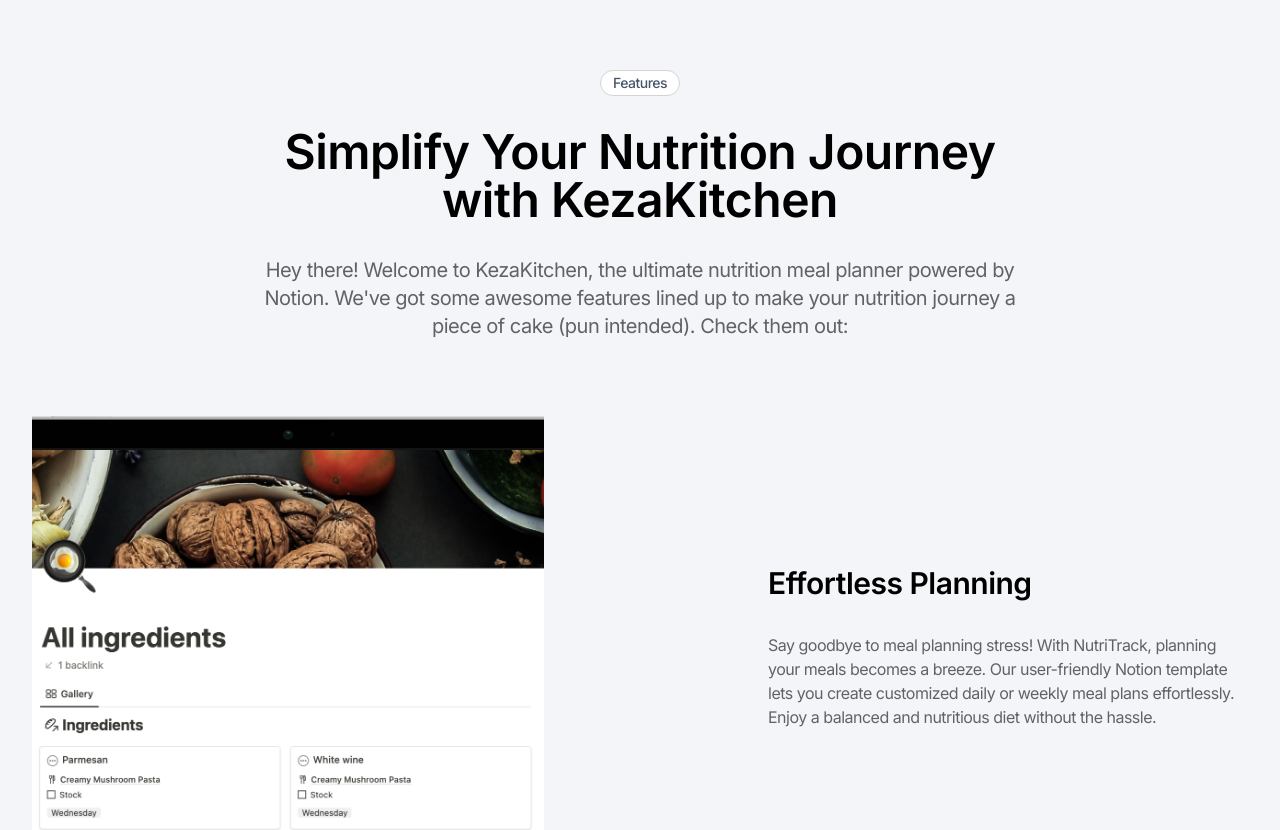
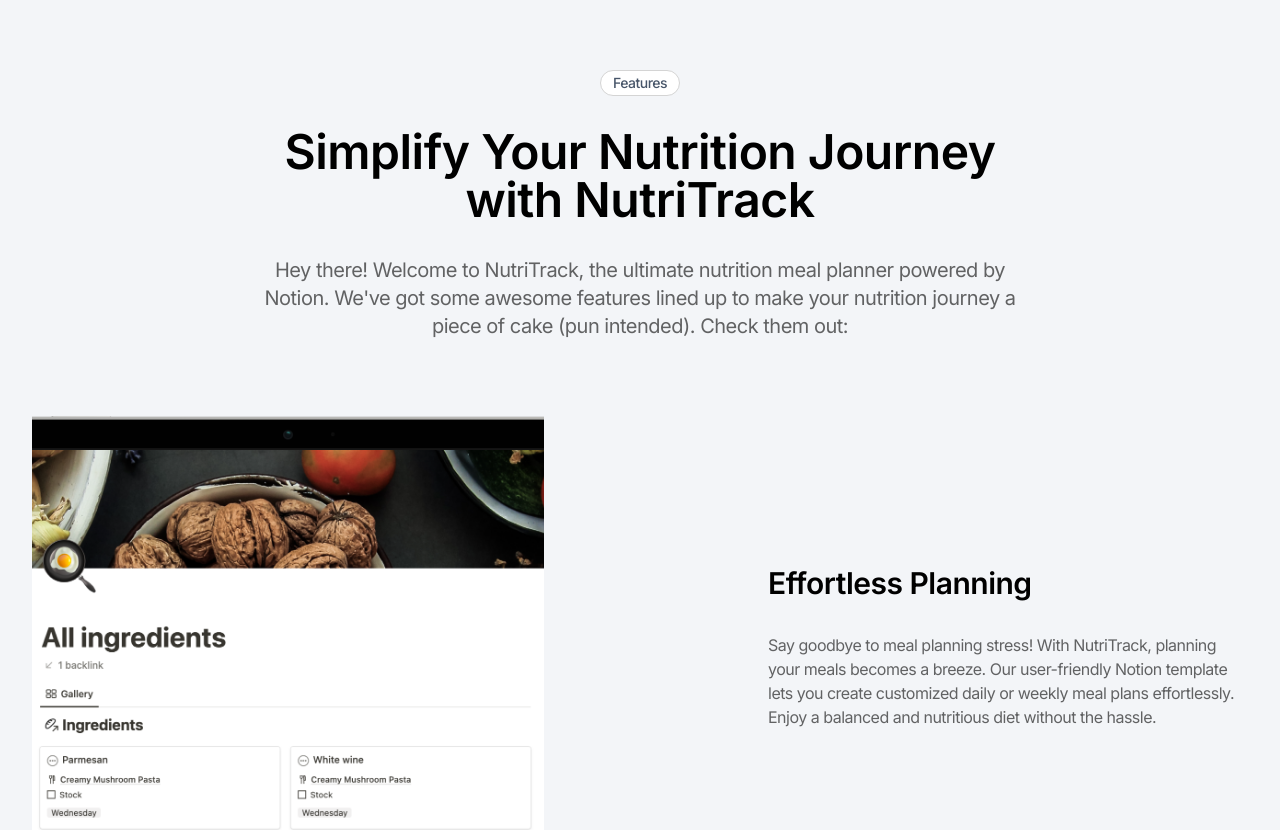
Before and after one commit to Gede-A/KezaKitchen, a Next.js app: page / in a window 1280 px wide. Shown: the part 1260-2090 px from the top of the page. Built offline with nearby package versions, Linux system fonts and the light colour scheme.

Commit message:
testimony change

```diff
--- a/components/Columns/Columns.js
+++ b/components/Columns/Columns.js
@@ -3,34 +3,34 @@
 import { v4 as uuid } from "uuid";
 
 const ColumnData = [
-    // {
-    //     id: uuid(),
-    //     title: "Emily J.",
-    //     icon: "carbon:user-avatar-filled-alt",
-    //     content:
-    //         "NutriPlan has revolutionized my meal planning and nutrition journey. With its intuitive Notion template, I can effortlessly plan my meals, track my nutrition, and stay on top of my health goals. It's truly a game-changer!"
-    // },
-    // {
-    //     id: uuid(),
-    //     title: "Jason F.",
-    //     icon: "carbon:user-avatar-filled-alt",
-    //     content:
-    //         "I've tried various meal planning tools, but NutriPlan stands out from the rest. The customizable layouts and seamless recipe integration make it a breeze to create delicious and healthy meals. It's become an essential part of my wellness routine."
-    // },
-    // {
-    //     id: uuid(),
-    //     title: "Miguel J.",
-    //     icon: "carbon:user-avatar-filled-alt",
-    //     content:
-    //         "NutriPlan has made meal planning and tracking nutrition so much easier and enjoyable. The comprehensive features and user-friendly interface have helped me stay on track with my health goals. I highly recommend it to anyone looking for a convenient and effective solution."
-    // },
-    // {
-    //     id: uuid(),
-    //     title: "Kim L.",
-    //     icon: "carbon:user-avatar-filled-alt",
-    //     content:
-    //         "I can't imagine my nutrition journey without NutriPlan. It has simplified the way I plan my meals and track my progress. The ability to customize layouts and easily integrate recipes has made healthy eating a breeze. It's been a true lifesaver!"
-    // }
+    {
+        id: uuid(),
+        title: "Emily J.",
+        icon: "carbon:user-avatar-filled-alt",
+        content:
+            "NutriPlan has revolutionized my meal planning and nutrition journey. With its intuitive Notion template, I can effortlessly plan my meals, track my nutrition, and stay on top of my health goals. It's truly a game-changer!"
+    },
+    {
+        id: uuid(),
+        title: "Jason F.",
+        icon: "carbon:user-avatar-filled-alt",
+        content:
+            "I've tried various meal planning tools, but NutriPlan stands out from the rest. The customizable layouts and seamless recipe integration make it a breeze to create delicious and healthy meals. It's become an essential part of my wellness routine."
+    },
+    {
+        id: uuid(),
+        title: "Miguel J.",
+        icon: "carbon:user-avatar-filled-alt",
+        content:
+            "NutriPlan has made meal planning and tracking nutrition so much easier and enjoyable. The comprehensive features and user-friendly interface have helped me stay on track with my health goals. I highly recommend it to anyone looking for a convenient and effective solution."
+    },
+    {
+        id: uuid(),
+        title: "Kim L.",
+        icon: "carbon:user-avatar-filled-alt",
+        content:
+            "I can't imagine my nutrition journey without NutriPlan. It has simplified the way I plan my meals and track my progress. The ability to customize layouts and easily integrate recipes has made healthy eating a breeze. It's been a true lifesaver!"
+    }
 ];
 
 export const Columns = () => {
--- a/package.json
+++ b/package.json
@@ -48,15 +48,15 @@
         "uuid": "^8.3.2"
     },
     "devDependencies": {
-        "autoprefixer": "^10.4.13",
+        "autoprefixer": "^10.4.19",
         "clsx": "^1.2.1",
         "eslint": "^8.36.0",
         "eslint-config-prettier": "^8.8.0",
-        "postcss": "^8.4.21",
+        "postcss": "^8.4.38",
         "prettier": "2.8.6",
         "sass": "^1.57.1",
         "stylelint": "^14.16.1",
-        "tailwindcss": "^3.2.4",
+        "tailwindcss": "^3.4.4",
         "vitest": "^0.27.1"
     }
 }
--- a/pages/index.js
+++ b/pages/index.js
@@ -3,7 +3,7 @@
 import { PageTitle } from "@components/Title";
 import { Layout } from "@components/Layout";
 import { HomeBanner } from "@components/Banner";
-import { Columns } from "@components/Columns";
+// import { Columns } from "@components/Columns";
 import { ContentImage } from "@components/ContentImage";
 import { Content } from "@components/Content";
 import { Accordion } from "@components/Accordion";
@@ -41,11 +41,11 @@
                                 className="text-center mx-auto"
                                 type="default"
                             >
-                                Simplify Your Nutrition Journey with KezaKitchen
+                                Simplify Your Nutrition Journey with NutriTrack
                             </PageTitle>
                             <Content className="text-center" alignment="center">
                                 <p>
-                                    Hey there! Welcome to KezaKitchen, the
+                                    Hey there! Welcome to NutriTrack, the
                                     ultimate nutrition meal planner powered by
                                     Notion. We&apos;ve got some awesome features
                                     lined up to make your nutrition journey a
@@ -115,7 +115,7 @@
                                         <p>
                                             Celebrate your wins and stay
                                             motivated on your nutrition journey.
-                                            KezaKitchen allows you to monitor
+                                            NutriTrack allows you to monitor
                                             your progress with weight,
                                             measurements, and other key metrics.
                                             Track your improvements over time
@@ -127,44 +127,44 @@
                             </CardGroup>
                         </SectionContainer>
                     </MotionBTTContainer>
-
-
                     {/* Testimonials */}
                     <MotionBTTContainer
                         transition={{ delay: 0.2, duration: 0.5 }}
+                        className="flex space-x-4"
                     >
                         <SectionContainer
                             id="testimonials"
-                            className="benefits"
+                            className="benefits flex space-x-4"
                         >
-                            <div className="flex items-center">
                             <CardImage
                                 src="/image.png"
-                                    alt="Progress Tracking
-                                    image used."
+                                alt="Progress Tracking image used."
+                                className="flex-none"
                             />
-                                <div>
-                                    <BadgeGroup alignment="left">
-                                        <BadgeMessage>
-                                            JOIN, IT'S FREE
-                                        </BadgeMessage>
+
+                            <div className="flex flex-col space-y-4">
+                                {" "}
+                                {}
+                                <BadgeGroup
+                                    alignment="left"
+                                    className="flex-none"
+                                >
+                                    <BadgeMessage>JOIN, IT'S FREE</BadgeMessage>
                                 </BadgeGroup>
                                 <PageTitle className="" type="default">
-                                        We're not reinventing the taco.
+                                    We're not reinventing the taco
                                 </PageTitle>
-                                    <Content
-                                        className="text-center"
-                                        alignment="center"
-                                    >
                                 <p>
-                                            But we are reinventing how much money you can earn when you and your freinds eat one. lots of campanies do cash back, no one does it like us.
+                                    But we are reinventing how much money you
+                                    can earn when you and your friends eat one.
+                                    Lots of companies do cash back. No one does
+                                    it like us.
                                 </p>
-                                    </Content>
+                                {/* <Columns /> */}
                             </div>
-                            </div>
-                            <Columns />
                         </SectionContainer>
                     </MotionBTTContainer>
+
                     {/* Accordions */}
                     <MotionBTTContainer
                         transition={{ delay: 0.2, duration: 0.5 }}
```
Also changed, not shown: 2 other files (tests, documents, lock files or other folders). Lines whose indentation alone changed are shown as unchanged.
